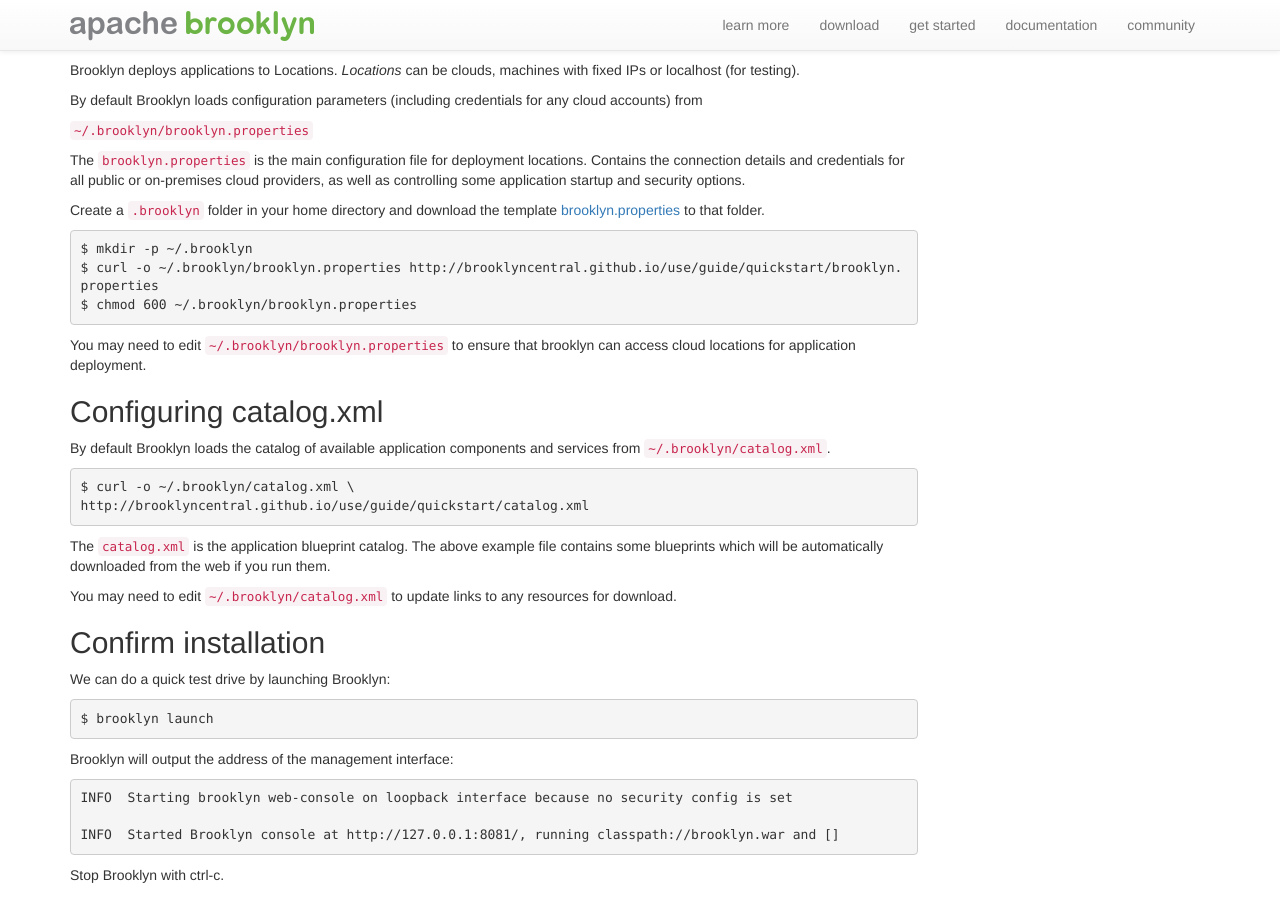
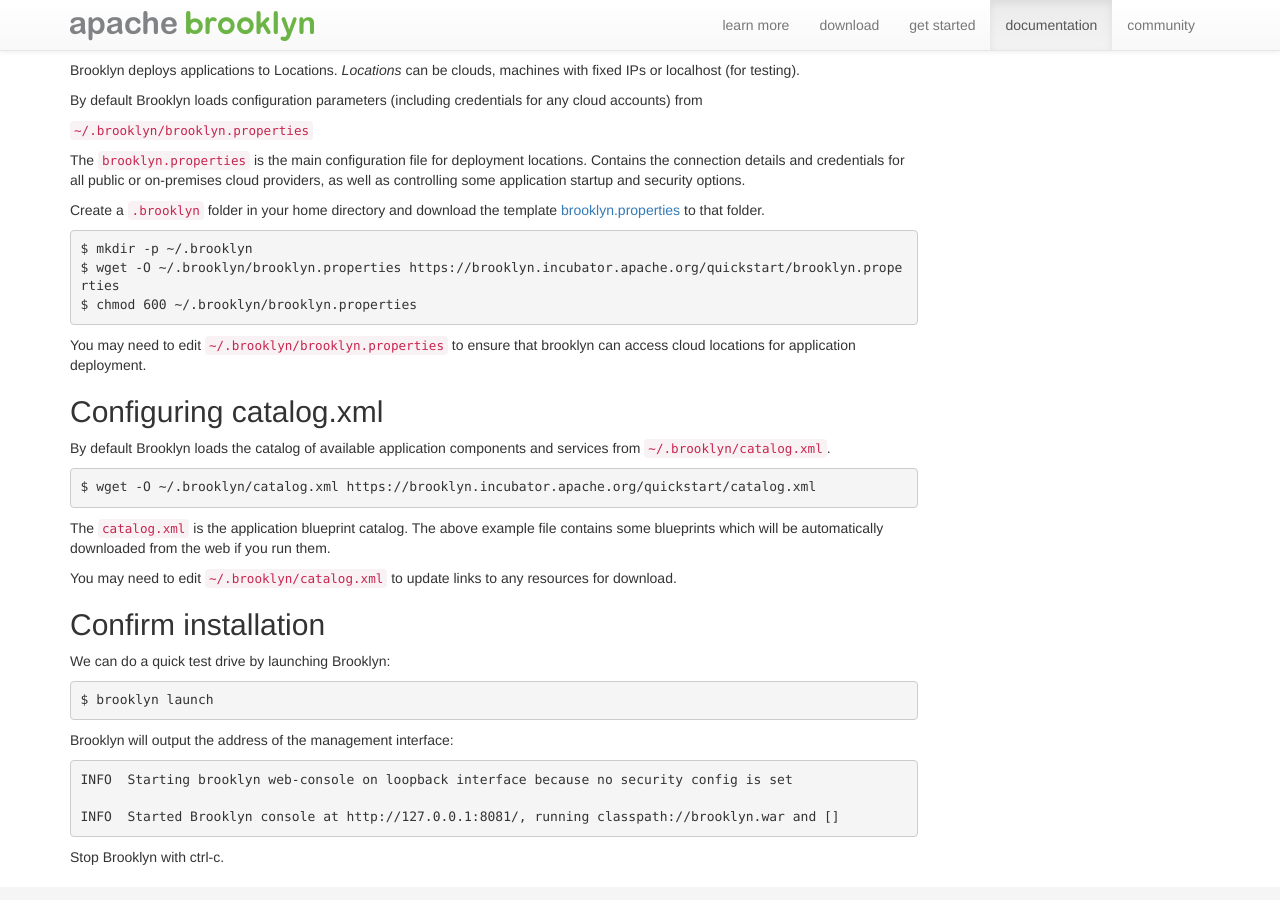
Before and after one commit to apache/incubator-brooklyn-site, a Jekyll site: the page built from documentation/install-on-server.md, in a window 1280 px wide and 900 px high, scrolled down 1262 px. Built offline with Jekyll 4.4.1, drawn with Linux system fonts in a browser that asks for light colours; nearby versions of some CDN libraries; some of the changed text lies outside the part shown.

Commit message:
Amendments to PR #11

```diff
--- a/documentation/install-on-server.md
+++ b/documentation/install-on-server.md
@@ -82,11 +82,11 @@
 
 The `brooklyn.properties` is the main configuration file for deployment locations. Contains the connection details and credentials for all public or on-premises cloud providers, as well as controlling some application startup and security options.
 
-Create a `.brooklyn` folder in your home directory and download the template [brooklyn.properties]({{ site.url }}/brooklyn.properties) to that folder.
+Create a `.brooklyn` folder in your home directory and download the template [brooklyn.properties](../quickstart/brooklyn.properties) to that folder.
 
 {% highlight bash %}
 $ mkdir -p ~/.brooklyn
-$ curl -o ~/.brooklyn/brooklyn.properties http://brooklyncentral.github.io/use/guide/quickstart/brooklyn.properties
+$ wget -O ~/.brooklyn/brooklyn.properties {{site.url}}/quickstart/brooklyn.properties
 $ chmod 600 ~/.brooklyn/brooklyn.properties
 {% endhighlight %}
 
@@ -97,8 +97,7 @@
 `~/.brooklyn/catalog.xml`.
 
 {% highlight bash %}
-$ curl -o ~/.brooklyn/catalog.xml \
-http://brooklyncentral.github.io/use/guide/quickstart/catalog.xml
+$ wget -O ~/.brooklyn/catalog.xml {{site.url}}/quickstart/catalog.xml
 {% endhighlight %}
 
 The `catalog.xml` is the application blueprint catalog. The above example file contains some blueprints which will be automatically downloaded from the web if you run them.
```
Also changed, not shown: other parts of documentation/install-on-server.md (+1 -1 lines), documentation.md (+2 -2 lines), documentation/increase-entropy.md (+2 -1 lines), quickstart/policies-and-catalogs.md (+1 -1 lines).
